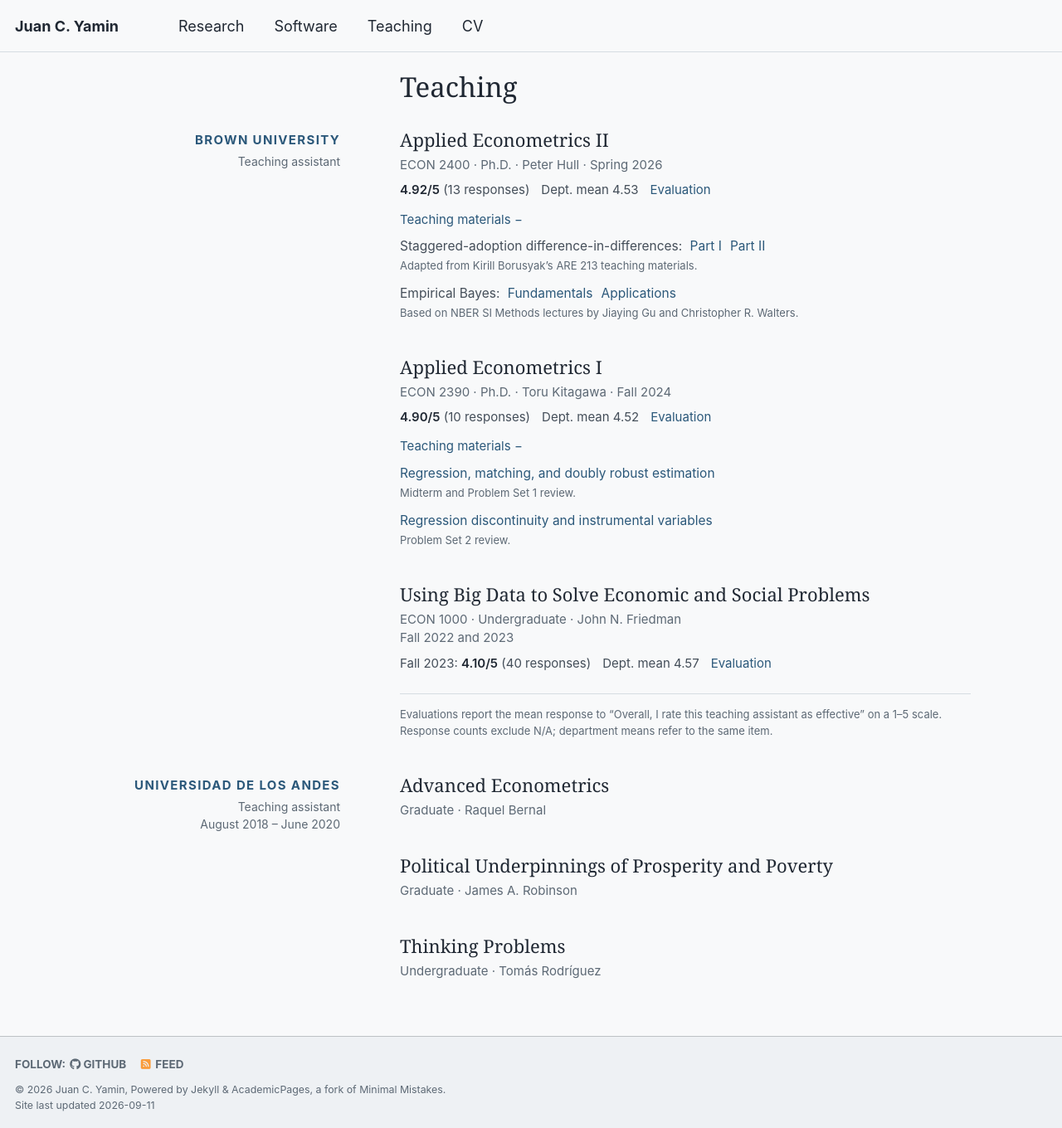
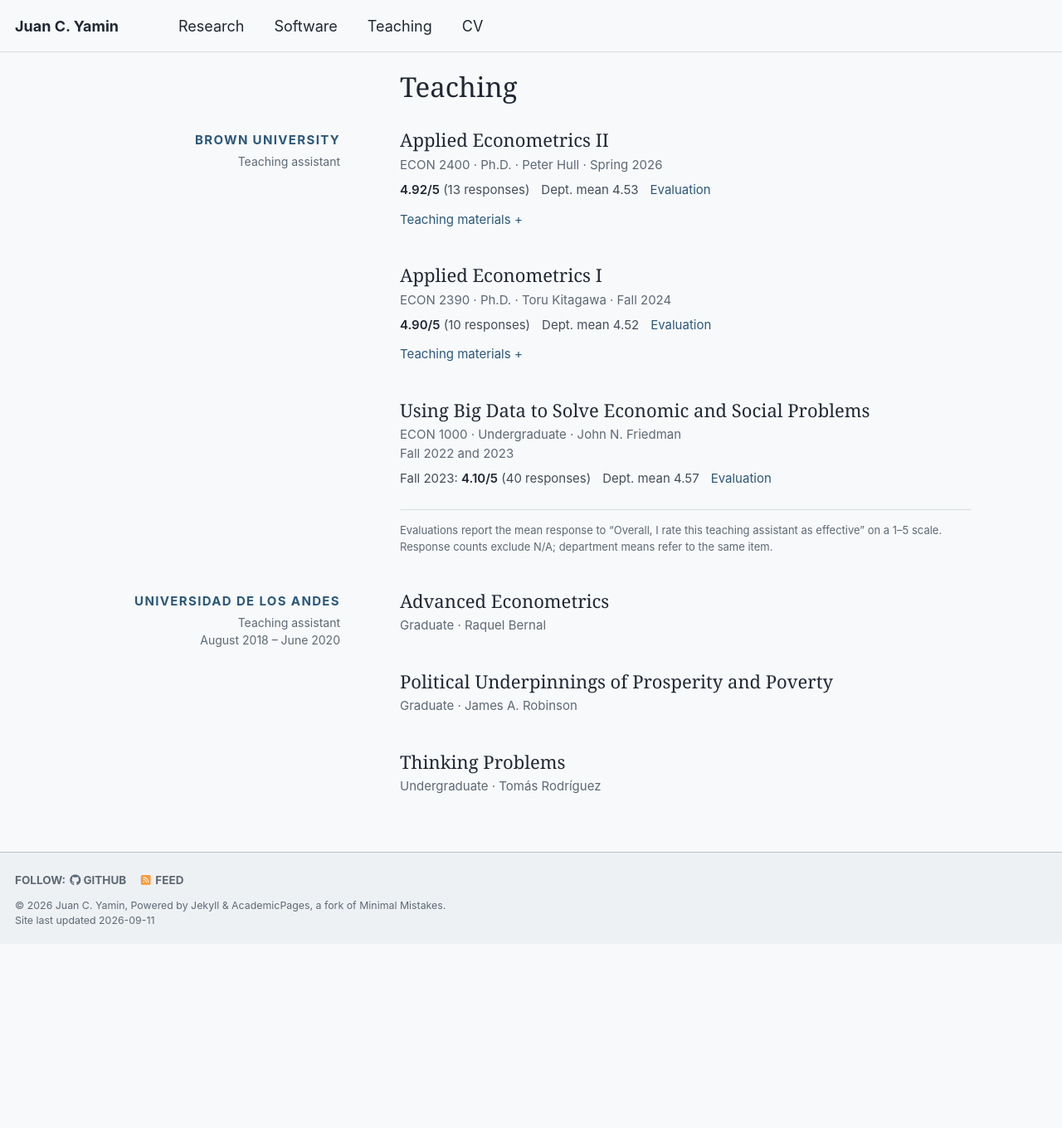
Before and after one commit to juancyamin/juancyamin.github.io, a Jekyll site: the page built from _pages/teaching.md, in a window 1280 px wide and 1360 px high. Shown: the whole window at 83% size. Built offline with Jekyll 4.4.1, drawn with Linux system fonts in a browser that asks for light colours.

Commit message:
Collapse teaching materials by default

```diff
--- a/_pages/teaching.md
+++ b/_pages/teaching.md
@@ -167,7 +167,7 @@ description: "Teaching experience, student evaluations, and econometrics materia
           <span>Dept. mean 4.53</span>
           <a href="/files/econ2400_evaluation_spring2026.pdf" target="_blank" rel="noopener" aria-label="Applied Econometrics II evaluation PDF">Evaluation</a>
         </p>
-        <details class="t2-materials" id="materials-title" open>
+        <details class="t2-materials" id="materials-title">
           <summary>Teaching materials</summary>
           <div class="t2-material-body">
             <div class="t2-topic">
@@ -200,7 +200,7 @@ description: "Teaching experience, student evaluations, and econometrics materia
           <span>Dept. mean 4.52</span>
           <a href="/files/econ2390_evaluation_fall2024.pdf" target="_blank" rel="noopener" aria-label="Applied Econometrics I evaluation PDF">Evaluation</a>
         </p>
-        <details class="t2-materials" open>
+        <details class="t2-materials">
           <summary>Teaching materials</summary>
           <div class="t2-material-body">
             <div class="t2-topic">
```
